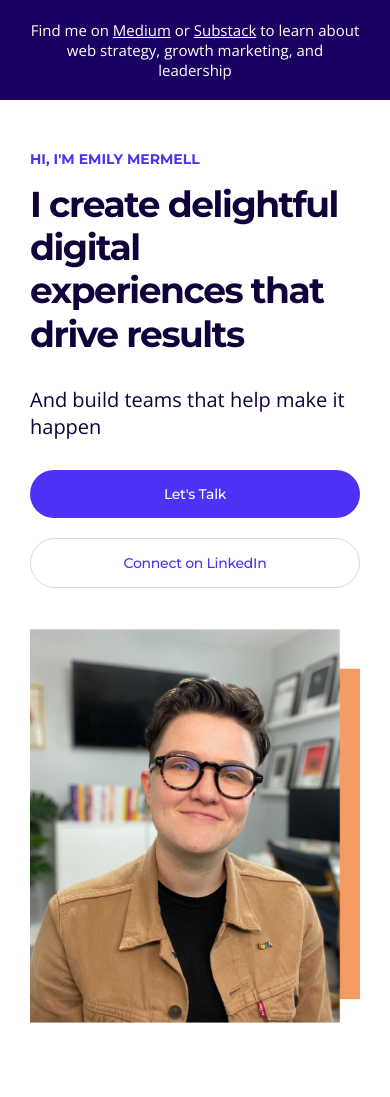
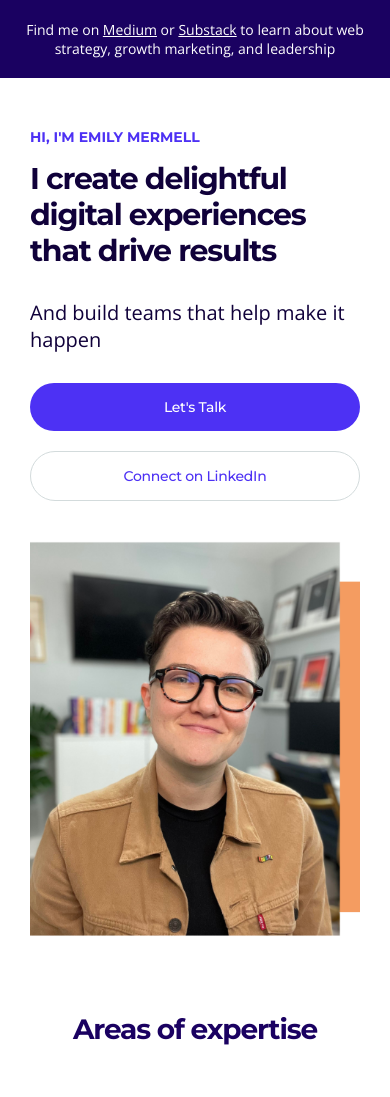
Before and after one commit to sammyweller/emily-mermell, a plain HTML site: page index.html in a window 390 px wide. Shown: the top 1097 px of the page. Drawn offline with nearby package versions, Linux system fonts and the light colour scheme.

Commit message:
styling banner

```diff
--- a/css/styles.css
+++ b/css/styles.css
@@ -474,11 +474,11 @@ margin-bottom: 0;
 
 @media (max-width: 500px) {
     h1 {
-        font-size: 36px;
+        font-size: 30px;
     }
 
     h2 {
-        font-size: 30px;
+        font-size: 28px;
     }
 
     .intro div:nth-child(2) {
@@ -498,4 +498,12 @@ margin-bottom: 0;
         flex-direction: column;
     }
 
+    .banner p {
+        font-size: 14px;
+    }
+
+    .banner {
+        padding: 20px;
+    }
+
 }
--- a/index.html
+++ b/index.html
@@ -5,15 +5,22 @@
     <meta charset="utf-8">
     <meta name="viewport" content="width=device-width, initial-scale=1, shrink-to-fit=no">
     <meta http-equiv="X-UA-Compatible" content="IE=edge">
-    <!-- Google Fonts -->
+
+    <title>Emily Mermell | Growth Marketing & Web Strategy</title>
+    <meta name="description" content="Hi, I'm Emily Mermell! I'm a marketer who helps create delightful, goal-driven experiences on the web. Check out my website to learn more about me and get in touch.">
+
+    <!-- Favicon -->
+    <link rel="icon" href="/img/favicon.ico" type="image/x-icon">
+
+     <!-- Google Fonts -->
     <link rel="preconnect" href="https://fonts.googleapis.com">
     <link rel="preconnect" href="https://fonts.gstatic.com" crossorigin>
     <link href="https://fonts.googleapis.com/css2?family=Montserrat:ital,wght@0,100..900;1,100..900&family=Open+Sans:ital,wght@0,300..800;1,300..800&display=swap" rel="stylesheet">
-    <!-- Style Sheet -->
+
+    <!-- Stylesheet -->
     <link rel="stylesheet" type="text/css" href="./css/styles.css">
-    <title>Emily Mermell | Growth Marketing /& Web Strategy</title>
-    <meta content="Hi, I'm Emily Mermell! I'm a marketer who helps create delightful, goal-driven experiences on the web. Check out my website to learn more about me and get in touch." name="description">
 </head>
+
 
 <body>
 
```
Also changed, not shown: img/favicon.ico (added).
